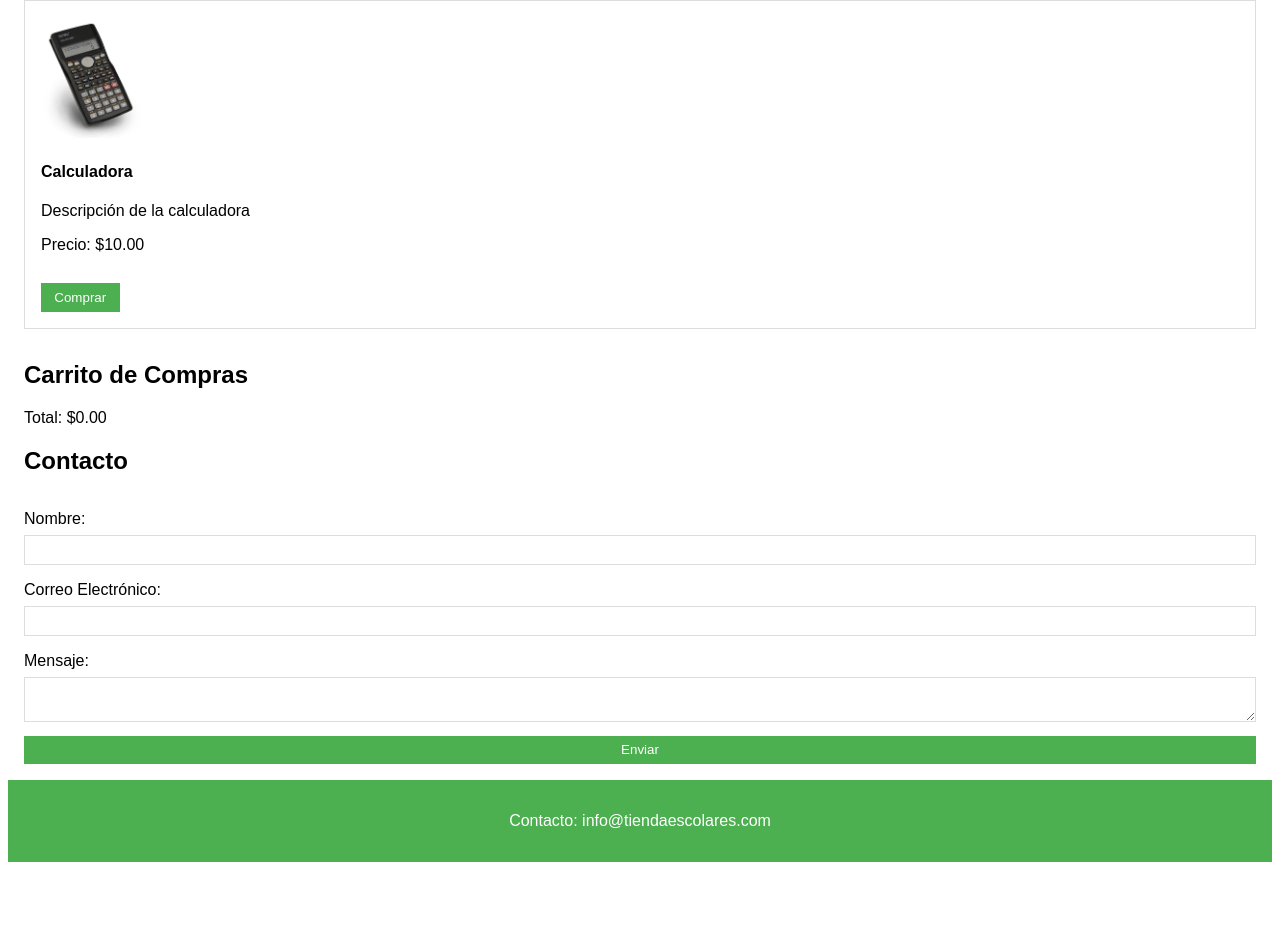
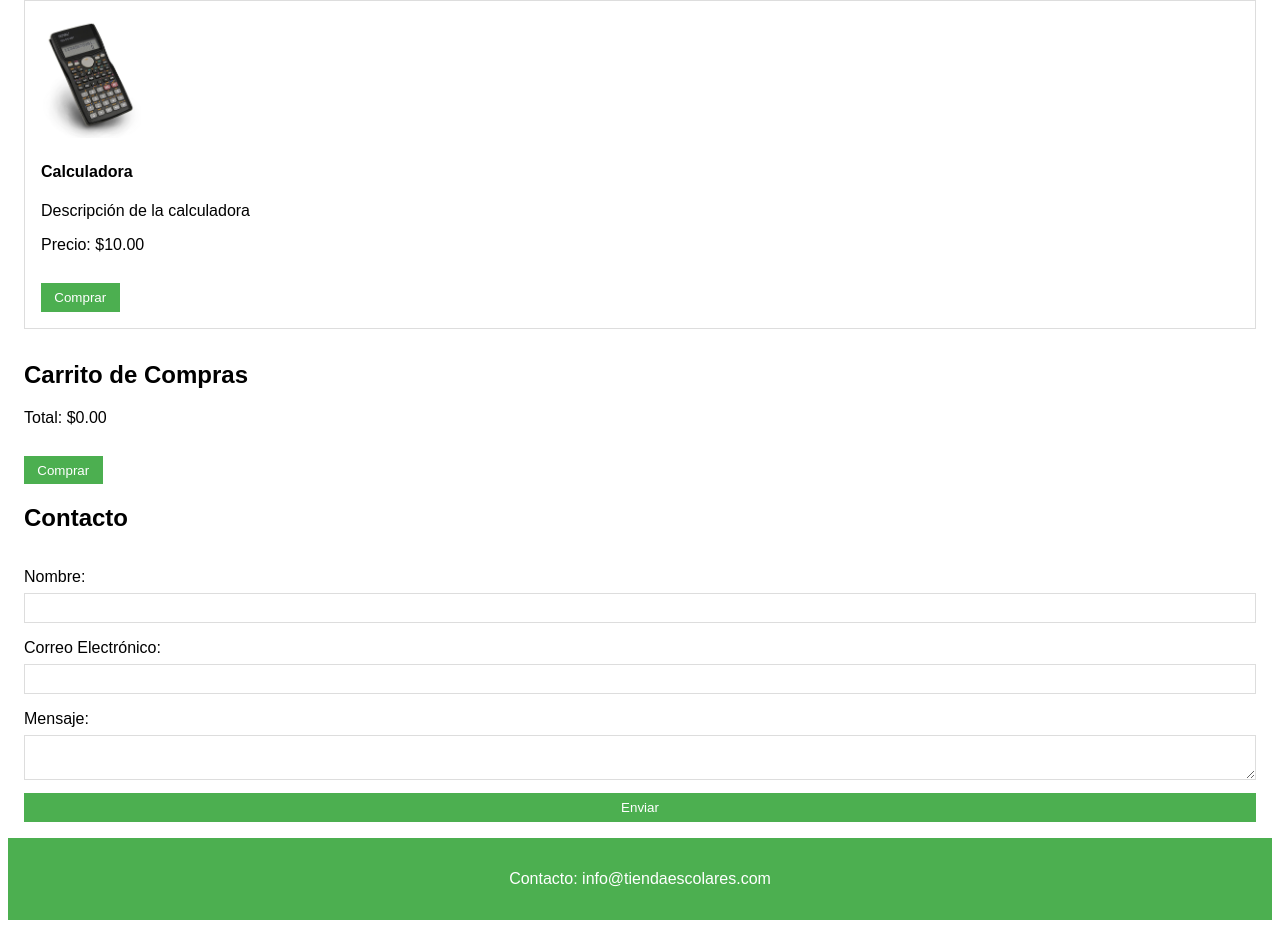
Before and after one commit to moraylola/UTILES, a plain HTML site: page index.html in a window 1280 px wide. Shown: the part 1668-2596 px from the top of the page. Before the commit the page ends 2538 px from the top, so only its background shows below. Drawn offline with Linux system fonts and the light colour scheme.

Commit message:
Boton Comprar

```diff
--- a/index.html
+++ b/index.html
@@ -129,6 +129,7 @@
             <h2>Carrito de Compras</h2>
             <ul id="itemsCarrito"></ul>
             <p>Total: $<span id="precioTotal">0.00</span></p>
+            <button onclick="comprar()">Comprar</button>
         </section>
         <section id="contacto">
             <h2>Contacto</h2>
@@ -173,6 +174,12 @@
 
             precioTotalElemento.textContent = precioTotal.toFixed(2);
         }
+
+        function comprar() {
+            carrito = [];
+            precioTotal = 0;
+            actualizarCarrito();
+        }
     </script>
 </body>
 </html>
```
